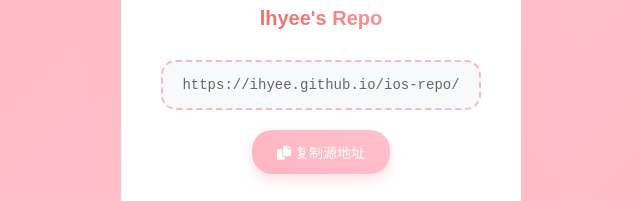
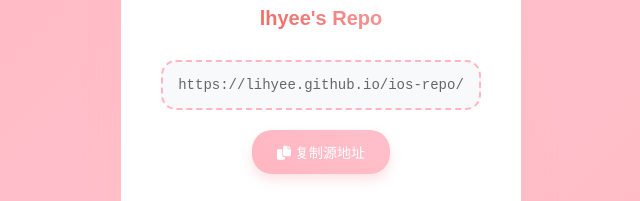
Before and after one commit to lihyee/ios-repo, a plain HTML site: page index.html in a window 1280 px wide. Both pictures are taken after a click on the button "复制源地址". Shown: the part 289-490 px from the top of the page, 319-959 px from the left. Drawn offline with Linux system fonts and the light colour scheme.

Commit message:
更新 index.html

```diff
--- a/index.html
+++ b/index.html
@@ -189,7 +189,7 @@ padding: 30px 20px;
         <div class="repo-name">lhyee's Repo</div>
 
         <div class="url-display">
-https://ihyee.github.io/ios-repo/
+            https://lihyee.github.io/ios-repo/
         </div>
 
         <button class="copy-button" onclick="copyToClipboard()">
@@ -200,7 +200,7 @@ https://ihyee.github.io/ios-repo/
             一个自用的越狱源
         </div>
 
-<a href="sileo://source/https://ihyee.github.io/ios-repo/" class="button">
+        <a href="sileo://source/https://lihyee.github.io/ios-repo/" class="button">
             <i class="fas fa-download"></i>添加到 Sileo
         </a>
 
@@ -214,7 +214,7 @@ https://ihyee.github.io/ios-repo/
 
     <script>
         function copyToClipboard() {
-const url = 'https://ihyee.github.io/ios-repo/';
+            const url = 'https://lihyee.github.io/ios-repo/';
             navigator.clipboard.writeText(url).then(function() {
                 const button = document.querySelector('.copy-button');
                 const originalText = button.innerHTML;
```
Lines whose indentation alone changed are shown as unchanged.
